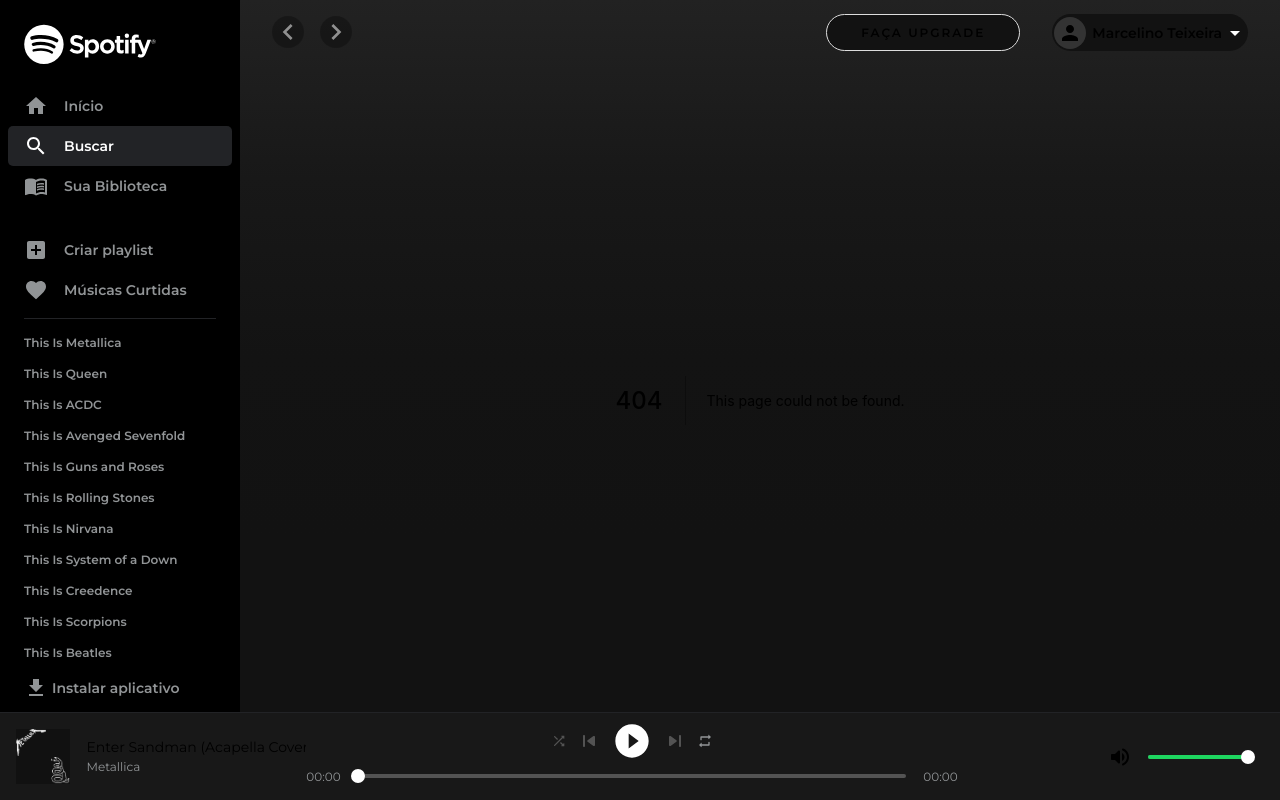
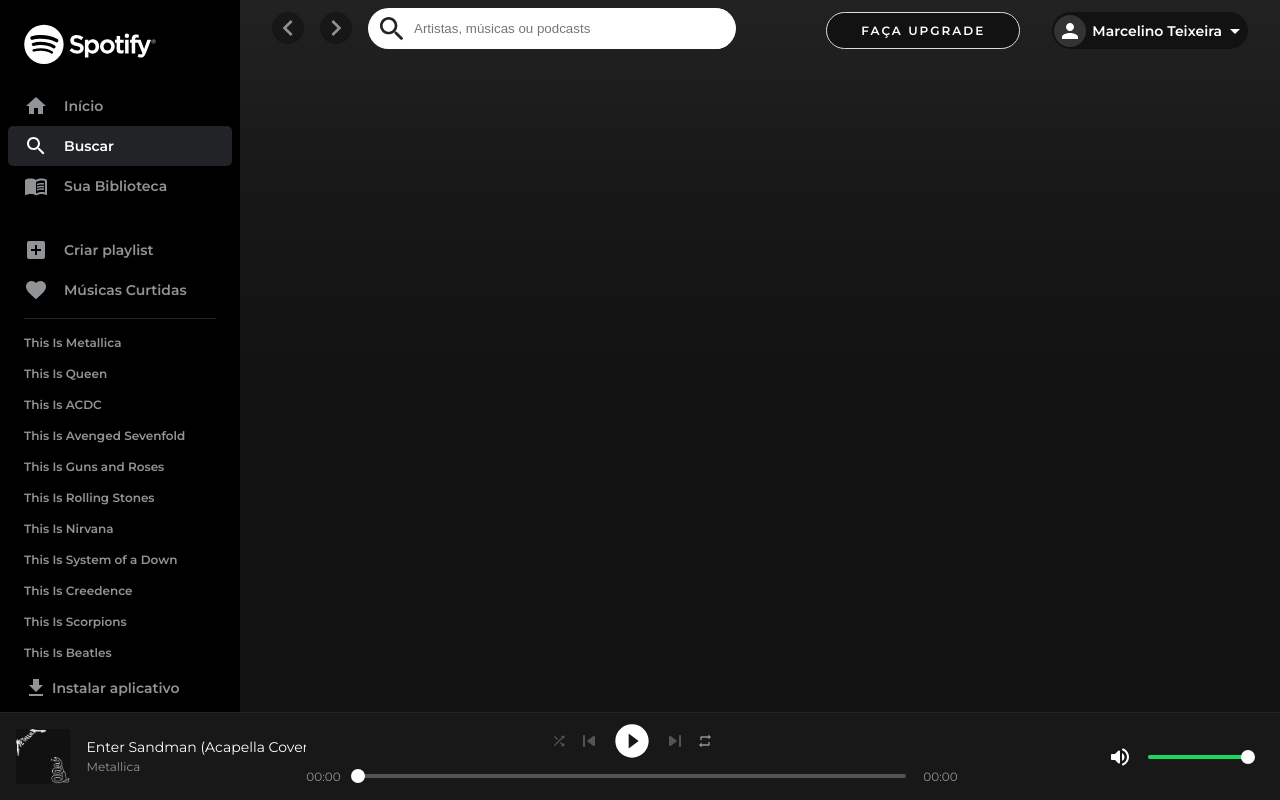
Before and after one commit to Marceometry/Spotify-UI-Clone, a Next.js app: page /search in a window 1280 px wide. Before the commit this address had no page. Built offline with nearby package versions, Linux system fonts and the light colour scheme.

Commit message:
create search input

```diff
--- a/src/components/Nav/index.tsx
+++ b/src/components/Nav/index.tsx
@@ -1,13 +1,16 @@
 import Link from "next/link"
 import Image from "next/image"
+import { useRouter } from "next/router"
 import { useState, useEffect, useRef } from "react"
-import { NavigateBefore, NavigateNext, Person, ArrowDropDown, ArrowDropUp } from "@material-ui/icons"
+import { NavigateBefore, NavigateNext, Person, Search, Close } from "@material-ui/icons"
 
 import styles from "./style.module.scss"
 
 export default function Nav({ hasBG }) {
   const [isUserPopUpOpen, setIsUserPopUpOpen] = useState(false)
-  const ref = useRef(null)
+  const popupRef = useRef(null)
+  const inputRef = useRef<HTMLInputElement>(null)
+  const router = useRouter()
 
   function openUserPopUp() {
     setIsUserPopUpOpen(!isUserPopUpOpen)
@@ -15,7 +18,7 @@ export default function Nav({ hasBG }) {
 
   useEffect(() => {
     function handleClickOutside(event) {
-      if (ref.current && !ref.current.contains(event.target)) {
+      if (popupRef.current && !popupRef.current.contains(event.target)) {
         setIsUserPopUpOpen(false)
       }
     }
@@ -24,24 +27,36 @@ export default function Nav({ hasBG }) {
     return () => {
       document.removeEventListener("mousedown", handleClickOutside)
     }
-  }, [ref])
+  }, [popupRef])
 
   return (
     <nav className={`${styles.nav} ${hasBG ? styles.bg : ''}`}>
       <div className={styles.router}>
         <NavigateBefore className={styles.disabled} />
         <NavigateNext className={styles.disabled} />
+
+        {router.pathname === '/search' ? (
+          <fieldset>
+            <Search />
+            <input ref={inputRef} type="text" name="search"
+              placeholder="Artistas, músicas ou podcasts"
+              maxLength={80} autoCorrect="off" spellCheck="false"
+            />
+            {inputRef.current && <Close />}
+          </fieldset>
+        ) : ''}
       </div>
 
+      <div>
         <Link href="/">
           <a className={styles.upgrade}>FAÇA UPGRADE</a>
         </Link>
 
         <button
-        ref={ref}
+          ref={popupRef}
           className={styles.user}
           onClick={openUserPopUp}
-        style={isUserPopUpOpen ? {background: "var(--gray-30)"} : {}}
+          style={isUserPopUpOpen ? { background: "var(--gray-30)" } : {}}
         >
           <Person />
 
@@ -90,6 +105,7 @@ export default function Nav({ hasBG }) {
             </li>
           </ul>
         </button>
+      </div>
     </nav>
   );
 }
--- a/src/components/Nav/style.module.scss
+++ b/src/components/Nav/style.module.scss
@@ -1,11 +1,11 @@
 .nav {
     width: calc(100% - 15rem);
-    padding: .875rem 1rem;
+    padding: .75rem 1rem .75rem 2rem;
     padding-right: 2rem;
     transition: background .5s;
 
     display: flex;
-    justify-content: flex-end;
+    justify-content: space-between;
     position: fixed;
     right: 0;
     z-index: 98;
@@ -15,10 +15,6 @@
     }
 
     .router {
-        position: absolute;
-        top: 1rem;
-        left: 2rem;
-
         svg {
             width: 2rem;
             height: 2rem;
@@ -36,6 +32,48 @@
                 cursor: not-allowed;
             }
         }
+    }
+
+    fieldset {
+        width: 23rem;
+        padding: 0 .5rem;
+        margin-top: -.25rem;
+        margin-left: 1rem;
+        border: none;
+        border-radius: 25px;
+        background: var(--white);
+
+        overflow-y: hidden;
+        display: flex;
+        align-items: center;
+
+        svg {
+            background: none!important;
+            color: var(--gray-20)!important;
+
+            &:first-child {
+                margin: .25rem .375rem .25rem 0!important;
+                cursor: default;
+            }
+
+            &:last-child {
+                margin: .25rem 0 .25rem .375rem!important;
+            }
+        }
+
+        input {
+            flex: 1;
+            height: 100%;
+            border: none;
+
+            &:focus {
+                outline: none;
+            }
+        }
+    }
+
+    div {
+        display: flex;
     }
 
     .upgrade {
--- a/src/components/Sidebar/index.tsx
+++ b/src/components/Sidebar/index.tsx
@@ -46,7 +46,7 @@ export default function Sidebar() {
               </Link>
             </li>
             <li className={router.pathname === '/search' ? styles.active : ''}>
-              <Link href="/">
+              <Link href="/search">
                 <a>
                   <Search /> <span>Buscar</span>
                 </a>
--- /dev/null
+++ b/src/pages/search/index.tsx
@@ -0,0 +1,29 @@
+import Head from 'next/head'
+import { GetServerSideProps } from 'next'
+import { getUserPlaylists, getArtists, getFeaturedPlaylists } from '../api/spotifyAPI'
+import CardsRow from '../../components/CardsRow'
+import styles from '../../css/Home.module.scss'
+
+export default function Search() {
+  return (
+    <div className={styles.rowsContainer}>
+      <Head>
+        <title>Spotify - Web Player</title>
+      </Head>
+
+      {/* <CardsRow data={playlists} />
+      <CardsRow data={artists} />
+      <CardsRow data={featuredPlaylists} /> */}
+    </div>
+  )
+}
+
+// export const getServerSideProps: GetServerSideProps = async () => {
+//   const playlists = await getUserPlaylists('&limit=8')
+//   const featuredPlaylists = await getFeaturedPlaylists('?limit=8')
+//   const artists = await getArtists('&limit=8')
+
+//   return {
+//     props: { playlists, featuredPlaylists, artists }
+//   }
+// }
```
Lines whose indentation alone changed are shown as unchanged.
